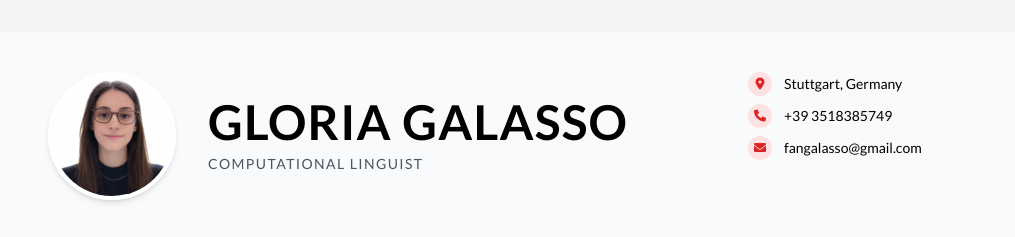
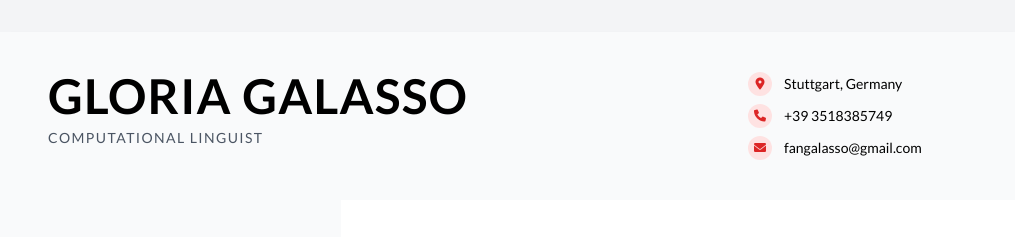
Before and after one commit to gloriagalasso/resume, a website: page index.html in a window 1280 px wide. Shown: the top 237 px of the page, without its empty margins (128-1143 px from the left). Drawn offline with nearby package versions, Linux system fonts and the light colour scheme.

Commit message:
Remove profile image from index.html
Deleted the profile image element from the main page layout. This change updates the visual presentation by omitting the profile picture.

```diff
--- a/index.html
+++ b/index.html
@@ -40,8 +40,7 @@
         <div class="bg-gray-50 px-12 py-10">
             <div class="flex items-start justify-between">
                 <div class="flex items-center gap-8">
-                    <img src="images/profile-2.jpg" alt="Profile"
-                        class="w-32 h-32 rounded-full object-cover border-4 border-white shadow-md">
+
                     <div>
                         <h1 class="text-5xl font-bold uppercase tracking-wide mb-2">{{ summary.name }}</h1>
                         <p class="text-gray-600 uppercase tracking-widest text-sm">Computational Linguist</p>
```
Also changed, not shown: 1 other file.
